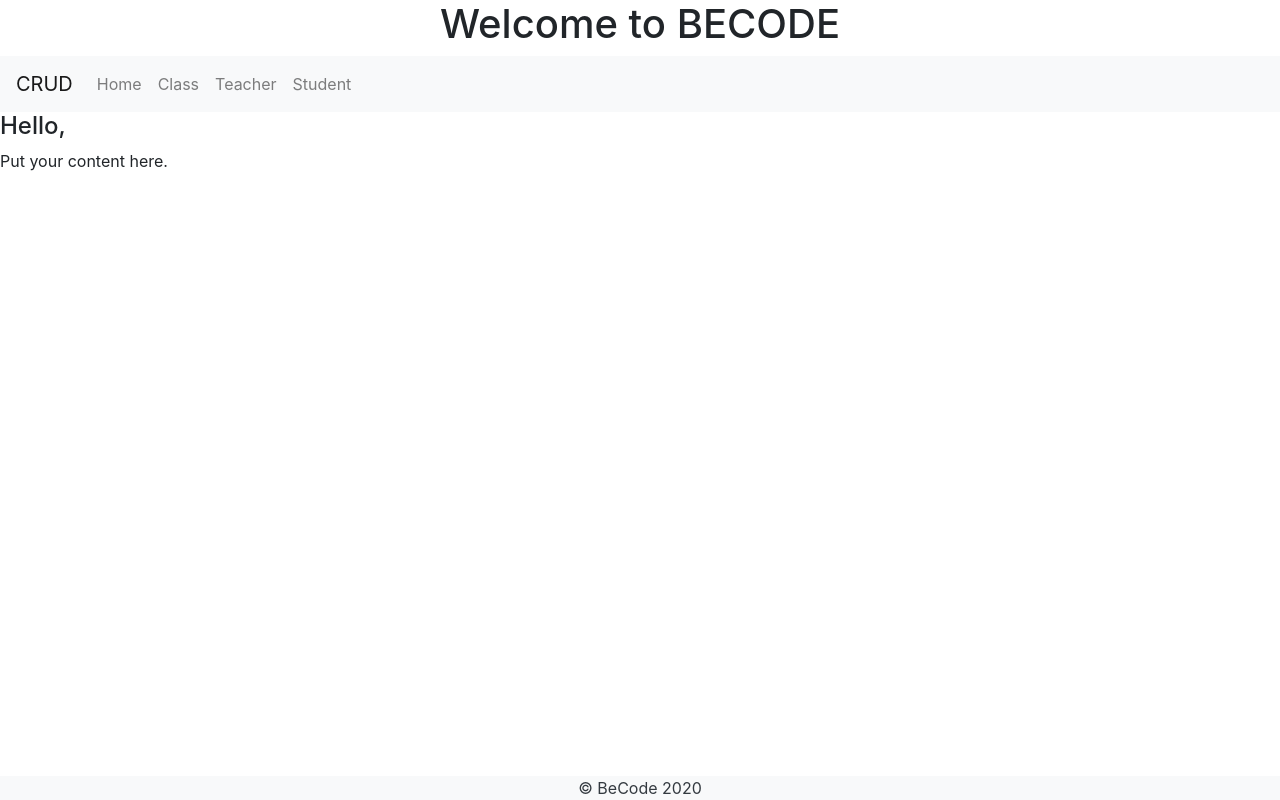
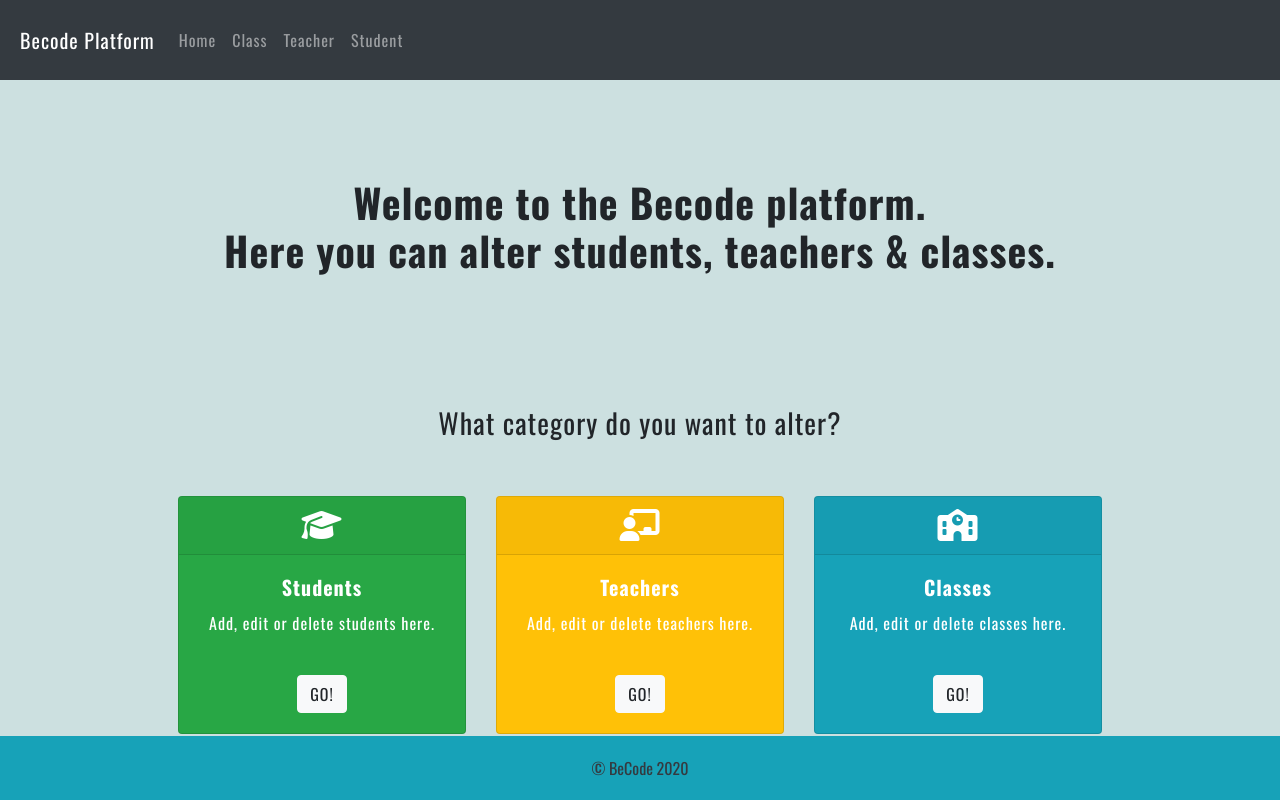
Before and after one commit to YuriFra/CRUD, a PHP site: page / in a window 1280 px wide. Run offline with PHP 8.4, Linux system fonts and the light colour scheme; a stand-in replaces the project's code that opens the database connection; some libraries are stand-ins or nearby versions.

Commit message:
css & homepage added

```diff
--- a/View/homepage.php
+++ b/View/homepage.php
@@ -2,8 +2,47 @@
 <!-- this is the view, try to put only simple if's and loops here.
 Anything complex should be calculated in the model -->
 <section>
-    <h4>Hello,</h4>
+<div class="container">
+    <br>
+    <br>
+    <h1 class="text-center font-weight-bold">Welcome to the Becode platform.<br> Here you can alter students, teachers & classes.</h1>
+    <br>
+    <h3 class="text-center ">What category do you want to alter?</h3>
+    <br>
+    <br>
 
-    <p>Put your content here.</p>
+    <div class="card-deck d-flex justify-content-center">
+    <div class="card text-white text-center bg-success mb-3" style="max-width: 18rem;">
+        <div class="card-header"><i class="fa fa-graduation-cap fa-2x"></i></div>
+        <div class="card-body">
+            <h5 class="card-title font-weight-bold">Students</h5>
+            <p class="card-text">Add, edit or delete students here.</p>
+            <br>
+            <a href="?page=student" class="btn btn-light">GO!</a>
+        </div>
+        </div>
+
+    <div class="card text-white text-center bg-warning mb-3" style="max-width: 18rem;">
+        <div class="card-header"><i class="fas fa-chalkboard-teacher fa-2x"></i></div>
+        <div class="card-body">
+            <h5 class="card-title font-weight-bold">Teachers</h5>
+            <p class="card-text">Add, edit or delete teachers here.</p>
+            <br>
+            <a href="?page=teacher" class="btn btn-light">GO!</a>
+        </div>
+        </div>
+
+    <div class="card text-white text-center bg-info mb-3" style="max-width: 18rem;">
+        <div class="card-header"><i class="fas fa-school fa-2x"></i></div>
+        <div class="card-body">
+            <h5 class="card-title font-weight-bold">Classes</h5>
+            <p class="card-text">Add, edit or delete classes here.</p>
+            <br>
+            <a href="?page=class" class="btn btn-light">GO!</a>
+        </div>
+        </div>
+    </div>
+
+
 </section>
 <?php require 'includes/footer.php'?>
--- a/View/includes/footer.php
+++ b/View/includes/footer.php
@@ -1,4 +1,4 @@
-    <footer class="text-center page-footer font-small fixed-bottom bg-light text-dark">
+    <footer class="text-center page-footer font-small fixed-bottom bg-info text-dark">
         &copy; BeCode <?php echo date('Y')?>
     </footer>
 
--- a/View/includes/header.php
+++ b/View/includes/header.php
@@ -5,14 +5,16 @@
     <meta name="viewport"
           content="width=device-width, user-scalable=no, initial-scale=1.0, maximum-scale=1.0, minimum-scale=1.0">
     <meta http-equiv="X-UA-Compatible" content="ie=edge">
+    <link href="https://fonts.googleapis.com/css2?family=Oswald:wght@400;700&display=swap" rel="stylesheet">
+    <script src="https://kit.fontawesome.com/f4622adaa6.js" crossorigin="anonymous"></script>
     <link rel="stylesheet" href="https://maxcdn.bootstrapcdn.com/bootstrap/4.0.0/css/bootstrap.min.css" integrity="sha384-Gn5384xqQ1aoWXA+058RXPxPg6fy4IWvTNh0E263XmFcJlSAwiGgFAW/dAiS6JXm" crossorigin="anonymous">
+    <link rel="stylesheet" href="style.css">
     <title>CRUD App</title>
 </head>
 <body>
     <header>
-        <h1 class="text-center">Welcome to BECODE</h1>
-        <nav class="navbar navbar-expand-lg navbar-light bg-light">
-            <a class="navbar-brand" href="index.php">CRUD</a>
+        <nav class="navbar navbar-expand-lg navbar-dark bg-dark">
+            <a class="navbar-brand" href="index.php">Becode Platform</a>
             <button class="navbar-toggler" type="button" data-toggle="collapse" data-target="#navbarNav" aria-controls="navbarNav" aria-expanded="false" aria-label="Toggle navigation">
                 <span class="navbar-toggler-icon"></span>
             </button>
--- /dev/null
+++ b/style.css
@@ -0,0 +1,33 @@
+html{
+    font-family: 'Josefin Sans', sans-serif;
+}
+
+h1{
+    margin-top: 50px;
+    font-family: 'Oswald', sans-serif;
+    letter-spacing: 1px;
+}
+h3 {
+    margin-top: 100px;
+    font-family: 'Oswald', sans-serif;
+    letter-spacing: 1px;
+}
+body{
+    background-color: #cce0e0;
+}
+
+.card-deck{
+    font-family: 'Oswald', sans-serif;
+    letter-spacing: 1px;
+}
+
+.navbar{
+    padding: 20px;
+    font-family: 'Oswald', sans-serif;
+    letter-spacing: 1px;
+}
+
+.page-footer{
+    padding: 20px;
+    font-family: 'Oswald', sans-serif;
+}
```
